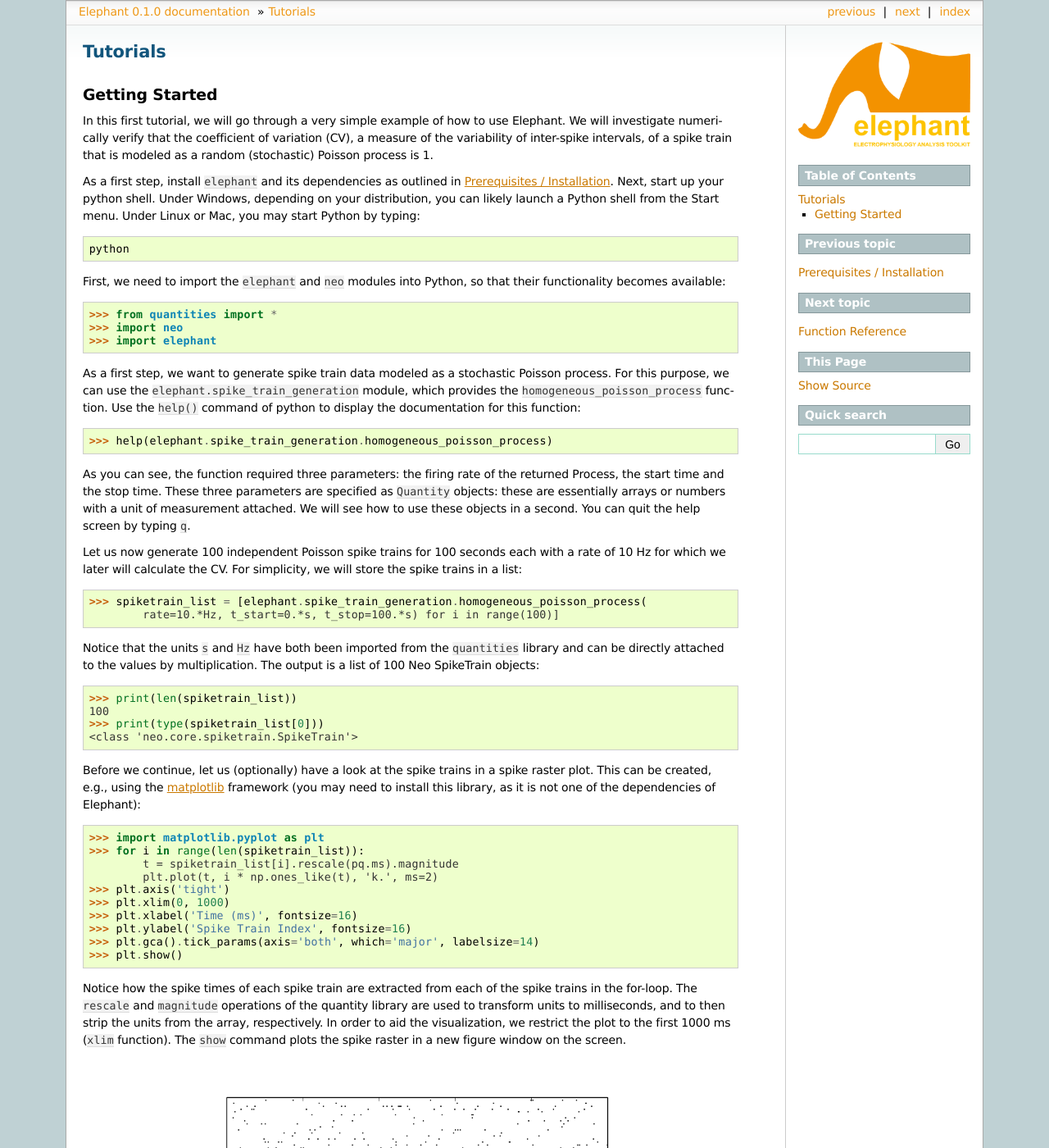
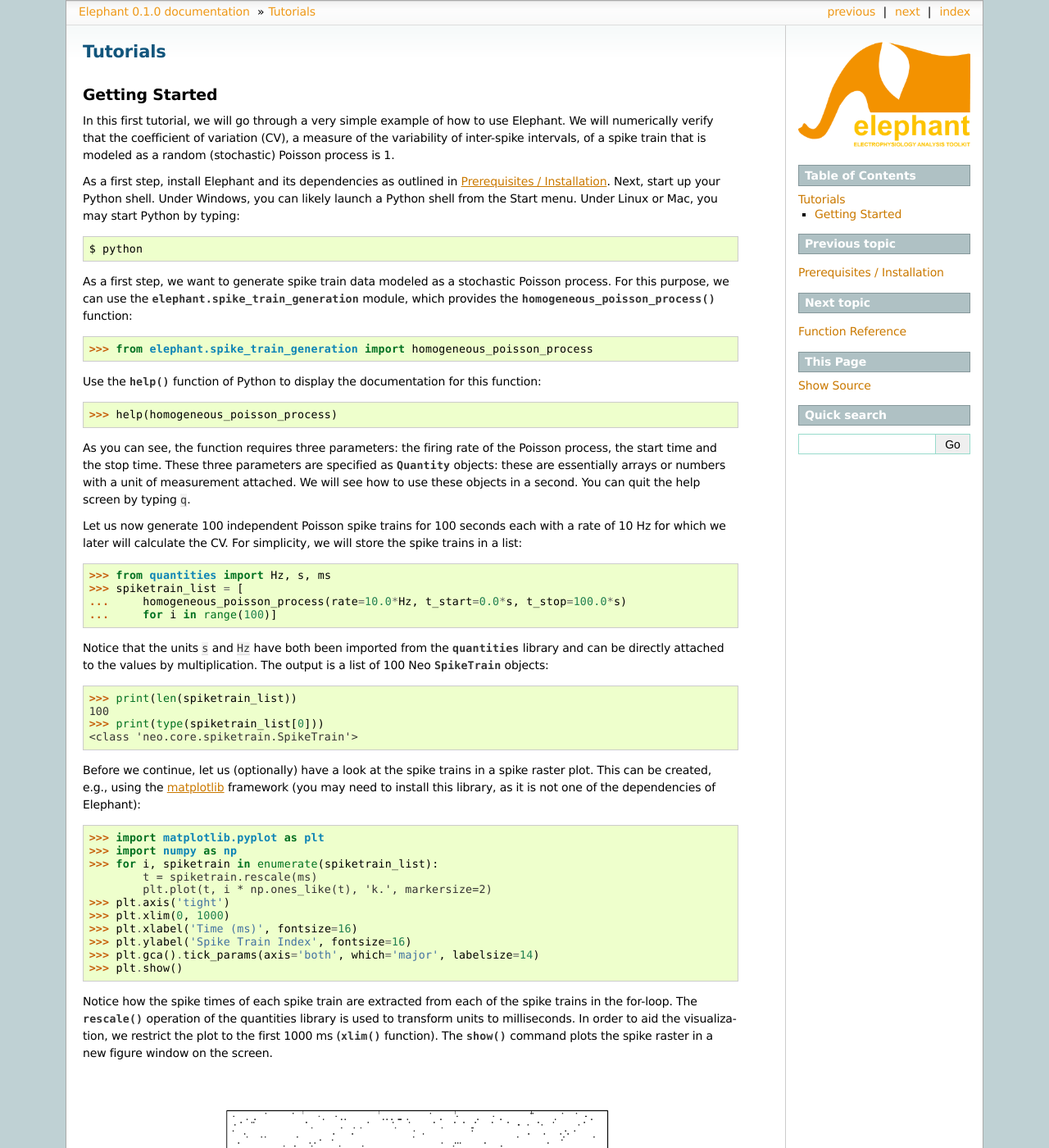
Before and after one commit to NeuralEnsemble/elephant, a Sphinx documentation site: the page built from doc/tutorial.rst, in a window 1280 px wide and 1400 px high. Shown: the whole window at 82% size. Built offline with Sphinx 7.4.7, drawn with Linux system fonts in a browser that asks for light colours; formulas are drawn with MathJax 3; some of the changed text lies outside the part shown.

Commit message:
Tweaks to the tutorial.

```diff
--- a/doc/tutorial.rst
+++ b/doc/tutorial.rst
@@ -5,30 +5,30 @@ Tutorials
 Getting Started
 ---------------
 
-In this first tutorial, we will go through a very simple example of how to use Elephant. We will investigate numerically verify that the coefficient of variation (CV), a measure of the variability of inter-spike intervals, of a spike train that is modeled as a random (stochastic) Poisson process is 1.
+In this first tutorial, we will go through a very simple example of how to use Elephant. We will numerically verify that the coefficient of variation (CV), a measure of the variability of inter-spike intervals, of a spike train that is modeled as a random (stochastic) Poisson process is 1.
 
-As a first step, install ``elephant`` and its dependencies as outlined in :ref:`install`. Next, start up your python shell. Under Windows, depending on your distribution, you can likely launch a Python shell from the Start menu. Under Linux or Mac, you may start Python by typing::
+As a first step, install Elephant and its dependencies as outlined in :ref:`install`. Next, start up your Python shell. Under Windows, you can likely launch a Python shell from the Start menu. Under Linux or Mac, you may start Python by typing::
 
-    python
+    $ python
 
-First, we need to import the ``elephant`` and ``neo`` modules into Python, so that their functionality becomes available::
+As a first step, we want to generate spike train data modeled as a stochastic Poisson process. For this purpose, we can use the :mod:`elephant.spike_train_generation` module, which provides the :func:`homogeneous_poisson_process` function::
 
-    >>> from quantities import *
-    >>> import neo
-    >>> import elephant
+    >>> from elephant.spike_train_generation import homogeneous_poisson_process
 
-As a first step, we want to generate spike train data modeled as a stochastic Poisson process. For this purpose, we can use the ``elephant.spike_train_generation`` module, which provides the ``homogeneous_poisson_process`` function. Use the ``help()`` command of python to display the documentation for this function::
+Use the :func:`help()` function of Python to display the documentation for this function::
 
-    >>> help(elephant.spike_train_generation.homogeneous_poisson_process)
+    >>> help(homogeneous_poisson_process)
 
-As you can see, the function required three parameters: the firing rate of the returned Process, the start time and the stop time. These three parameters are specified as ``Quantity`` objects: these are essentially arrays or numbers with a unit of measurement attached. We will see how to use these objects in a second. You can quit the help screen by typing ``q``.
+As you can see, the function requires three parameters: the firing rate of the Poisson process, the start time and the stop time. These three parameters are specified as :class:`Quantity` objects: these are essentially arrays or numbers with a unit of measurement attached. We will see how to use these objects in a second. You can quit the help screen by typing ``q``.
 
 Let us now generate 100 independent Poisson spike trains for 100 seconds each with a rate of 10 Hz for which we later will calculate the CV. For simplicity, we will store the spike trains in a list::
 
-    >>> spiketrain_list = [elephant.spike_train_generation.homogeneous_poisson_process(
-            rate=10.*Hz, t_start=0.*s, t_stop=100.*s) for i in range(100)]
+    >>> from quantities import Hz, s, ms
+    >>> spiketrain_list = [
+    ...     homogeneous_poisson_process(rate=10.0*Hz, t_start=0.0*s, t_stop=100.0*s)
+    ...     for i in range(100)]
 
-Notice that the units ``s`` and ``Hz`` have both been imported from the ``quantities`` library and can be directly attached to the values by multiplication. The output is a list of 100 Neo SpikeTrain objects::
+Notice that the units ``s`` and ``Hz`` have both been imported from the :mod:`quantities` library and can be directly attached to the values by multiplication. The output is a list of 100 Neo :class:`SpikeTrain` objects::
 
     >>> print(len(spiketrain_list))
     100
@@ -38,9 +38,10 @@ Notice that the units ``s`` and ``Hz`` have both been imported from the ``quanti
 Before we continue, let us (optionally) have a look at the spike trains in a spike raster plot. This can be created, e.g., using the `matplotlib`_ framework (you may need to install this library, as it is not one of the dependencies of Elephant)::
 
     >>> import matplotlib.pyplot as plt
-    >>> for i in range(len(spiketrain_list)):
-            t = spiketrain_list[i].rescale(pq.ms).magnitude
-            plt.plot(t, i * np.ones_like(t), 'k.', ms=2)
+    >>> import numpy as np
+    >>> for i, spiketrain in enumerate(spiketrain_list):
+            t = spiketrain.rescale(ms)
+            plt.plot(t, i * np.ones_like(t), 'k.', markersize=2)
     >>> plt.axis('tight')
     >>> plt.xlim(0, 1000)
     >>> plt.xlabel('Time (ms)', fontsize=16)
@@ -48,7 +49,7 @@ Before we continue, let us (optionally) have a look at the spike trains in a spi
     >>> plt.gca().tick_params(axis='both', which='major', labelsize=14)
     >>> plt.show()
 
-Notice how the spike times of each spike train are extracted from each of the spike trains in the for-loop. The ``rescale`` and ``magnitude`` operations of the quantity library are used to transform units to milliseconds, and to then strip the units from the array, respectively. In order to aid the visualization, we restrict the plot to the first 1000 ms (``xlim`` function). The ``show`` command plots the spike raster in a new figure window on the screen.
+Notice how the spike times of each spike train are extracted from each of the spike trains in the for-loop. The :meth:`rescale` operation of the quantities library is used to transform units to milliseconds. In order to aid the visualization, we restrict the plot to the first 1000 ms (:func:`xlim` function). The :func:`show` command plots the spike raster in a new figure window on the screen.
 
 .. figure:: images/tutorials/tutorial_1_figure_1.png
     :width: 600 px
@@ -57,9 +58,10 @@ Notice how the spike times of each spike train are extracted from each of the sp
 
     Spike raster plot of the 100 Poisson spike trains showing the first second of data.
 
-From the plot you can identify the random nature of each Poisson spike train. Let us now calculate the distribution of the 100 CVs obtained from inter-spike intervals (ISIs) of these spike trains. Close the graphics window to get back to the python prompt. The function to calculate the list of ISIs and the CV are both located in the ``elephant.statistics`` package. Thus, for each spike train in our list, we first call the ``isi`` function which returns an array of all N-1 ISIs for the N spikes in the input spike train (refer to the online help using ``help(elephant.statistics.isi)``). We then feed list of ISIs into the ``cv`` function, which returns a single value for the coefficient of variation::
+From the plot you can see the random nature of each Poisson spike train. Let us now calculate the distribution of the 100 CVs obtained from inter-spike intervals (ISIs) of these spike trains. Close the graphics window to get back to the Python prompt. The functions to calculate the list of ISIs and the CV are both located in the :mod:`elephant.statistics` module. Thus, for each spike train in our list, we first call the :func:`isi` function which returns an array of all *N-1* ISIs for the *N* spikes in the input spike train (refer to the online help using ``help(isi)``). We then feed the list of ISIs into the :func:`cv` function, which returns a single value for the coefficient of variation::
 
-    >>> cv_list = [elephant.statistics.cv(elephant.statistics.isi(x)) for x in spiketrain_list]
+    >>> from elephant.statistics import isi, cv
+    >>> cv_list = [cv(isi(spiketrain)) for spiketrain in spiketrain_list]
 
 In a final step, let's plot a histogram of the obtained CVs (again illustrated using the matplotlib framework for plotting)::
 
```
Also changed, not shown: other parts of doc/tutorial.rst (+1 -1 lines).
